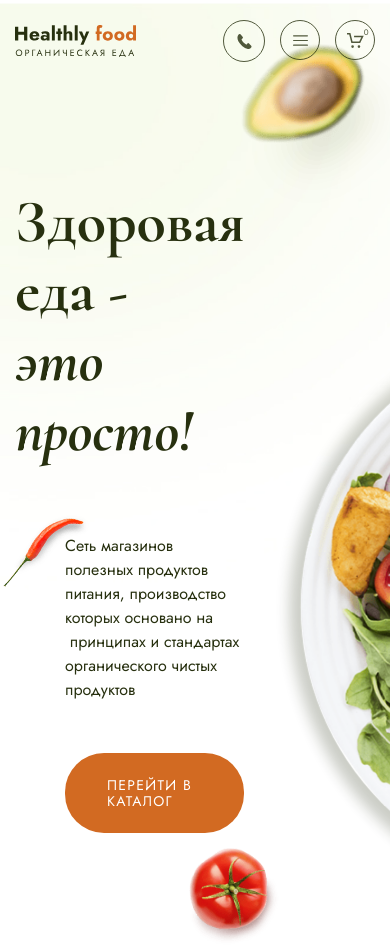
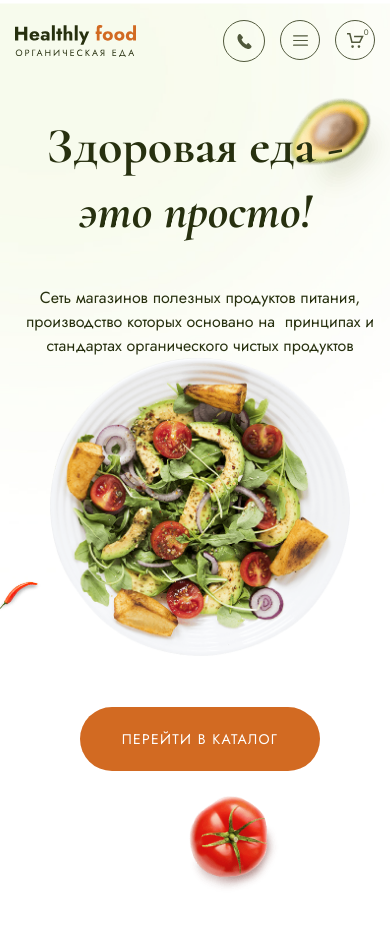
Before and after one commit to E1ena1/Module02-Shop, a website built with webpack: page src/index.html in a window 390 px wide. Shown: the top 948 px of the page. Built offline with nearby package versions, Linux system fonts and the light colour scheme; files whose address does not match are found by name.

Commit message:
added responsive for main block part1

```diff
--- a/src/index.html
+++ b/src/index.html
@@ -52,6 +52,7 @@
                        <p class="description description_size-s" data-aos="zoom-in" data-aos-duration="2000" data-aos-delay="100" data-aos-once="true">
                             Сеть магазинов полезных продуктов питания, производство которых основано на &nbsp;принципах и стандартах органического чистых продуктов
                        </p>
+                       <img class="main__imagemobi" src="images/plate.png" alt="Здоровая еда">
                        <div class="main__link" data-aos="zoom-in" data-aos-duration="2000" data-aos-delay="100" data-aos-once="true">
                             <a href="#" class="link">Перейти в каталог</a>
                        </div>
--- a/src/styles/main.scss
+++ b/src/styles/main.scss
@@ -34,7 +34,7 @@ body {
     background-image: url(../images/bgmain.jpg);
     background-size: cover;
     background-repeat: no-repeat;
-    overflow-x: hidden;
+    //overflow-x: hidden;
 }
 
 .header {
@@ -201,6 +201,9 @@ body {
     margin: 0 auto;
     padding-left: 15px;
     padding-right: 15px;
+    @media (max-width: $r_tab){
+        max-width: 600px;
+    }
 }
 
 .main {
@@ -217,6 +220,13 @@ body {
         @media (max-width: $r_desk_1100) {
             padding-top: 8rem;
         }
+        @media (max-width: $r_desk) {
+          flex-basis: 330px;
+        }
+        @media (max-width: $r_tab){
+            flex-basis: 100%;
+            padding-top: 0;
+        }
     }
 
     &__item {
@@ -229,10 +239,20 @@ body {
         @media (max-width: $r_desk_hd) {
             margin-left: 5rem;
         }
+        @media (max-width: $r_desk_1100) {
+            margin-left: 1rem;
+            margin-top: 1rem;
+        }
+        @media (max-width: $r_tab) {
+           max-width: 100%;
+        }
     }
 
     &__link {
         margin-top: 5.1rem;
+        @media (max-width: $r_tab) {
+            text-align: center;
+        }
     }
 
     &__flex {
@@ -241,6 +261,10 @@ body {
         gap: 30px;
         @media (max-width: $r_desk_1100) {
             align-items: flex-end;
+        }
+        @media (max-width: $r_desk) {
+            padding-top: 1rem;
+            padding-bottom: 1rem;
         }
     }
 
@@ -269,6 +293,14 @@ body {
             flex-basis: 450px;
             height: 450px;
         }
+        @media (max-width: $r_desk) {
+            flex-basis: calc(100% - 330px);
+            width: calc(100% - 330px);
+            height: auto;
+        }
+        @media (max-width: $r_tab){
+            display: none;
+        }
     }
 
     &__line {
@@ -287,7 +319,10 @@ body {
         @media (max-width: $r_desk_hd) {
             border: 1px solid transparent;
         }
-        //@media (max-width: $r_desk_1280) {}
+        @media (max-width: $r_desk_1280) {
+         width: auto;
+         height: auto;
+         }
     }
     &__image_shadow {
         width: 92%;
@@ -298,6 +333,14 @@ body {
     &__image {
         width: 100%;
         height: 100%;
+    }
+    &__imagemobi {
+        display: none;
+        @media (max-width: $r_tab) {
+            display: block;
+            max-width: 300px;
+            margin: 0 auto;
+        }
     }
 
     &__btn {
@@ -405,9 +448,25 @@ body {
         width: 183px;
         height: 194px;
         z-index: -1;
-        @media (max-width: $r_desk) {
+        @media (max-width: $r_desk_1280) {
+            top: 100px;
+            right: -10px;
+            width: 167px;
+            height: 159px;
+        }
+        @media (max-width: $r_desk_hd) {
             width: 166px;
             height: 160px;
+        }
+        @media (max-width: $r_desk_1100) {
+            top: 45px;
+            width: 140px;
+            height: 120px;
+        }
+        @media (max-width: $r_desk) {
+            top: 97px;
+            width: 112px;
+            height: 110px;
         }
     }
 
@@ -430,9 +489,25 @@ body {
         width: 86px;
         height: 72px;
         z-index: -1;
+        @media (max-width: $r_desk_1600) {
+            top: 470px;
+        }
+        @media (max-width: $r_desk_1350) {
+            top: 505px;
+            left: 3px;
+        }
+        @media (max-width: $r_desk_hd) {
+            top: 400px;
+        }
         @media (max-width: $r_desk_1100) {
-            top: 515px;
-            left: 3px;
+            top: 475px;
+            left: -8px;
+        }
+        @media (max-width: $r_desk) {
+            top: 580px;
+            left: -9px;
+            width: 50px;
+            height: 38px;
         }
     }
 
@@ -457,7 +532,10 @@ body {
         font-size: 7rem;
     }
     @media (max-width: $r_desk_1100) {
-        font-size: 6rem;
+        font-size: 5rem;
+    }
+    @media (max-width: $r_tab){
+        text-align: center;
     }
     &__span {
             font-style: italic;
@@ -474,6 +552,9 @@ body {
 .description {
     line-height: 1.5;
     margin: 0;
+    @media (max-width: $r_tab){
+        text-align: center;
+    }
         &_size-s {
             font-size: 1.8rem;
             @media (max-width: $r_desk_1280) {
```
Also changed, not shown: dist/index.html, dist/styles/main.css, src/styles/main.css, 1 other file.
